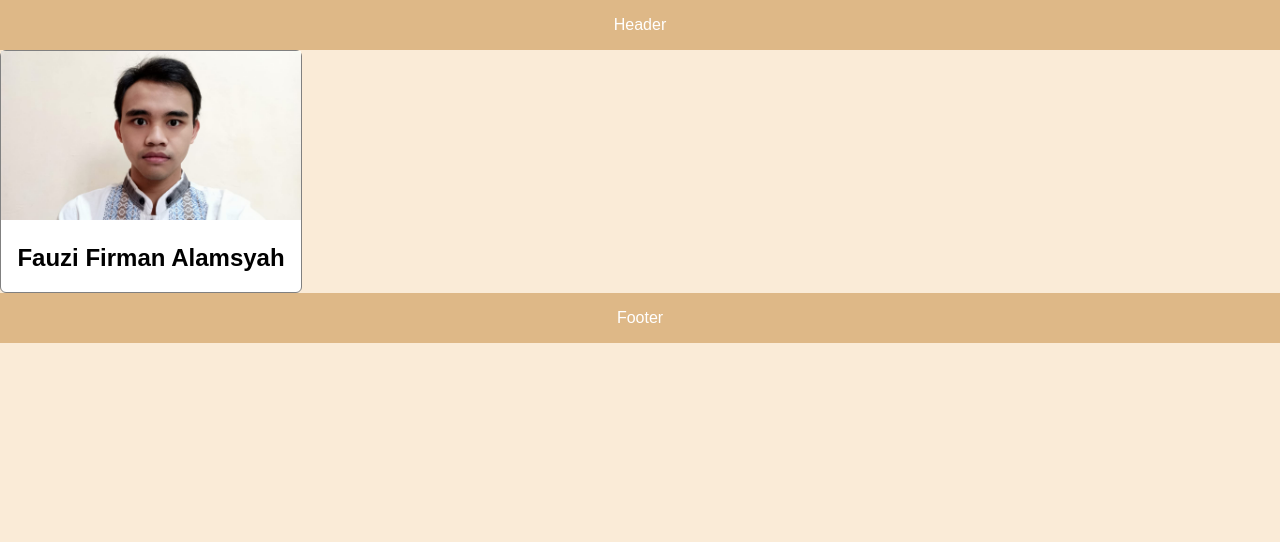
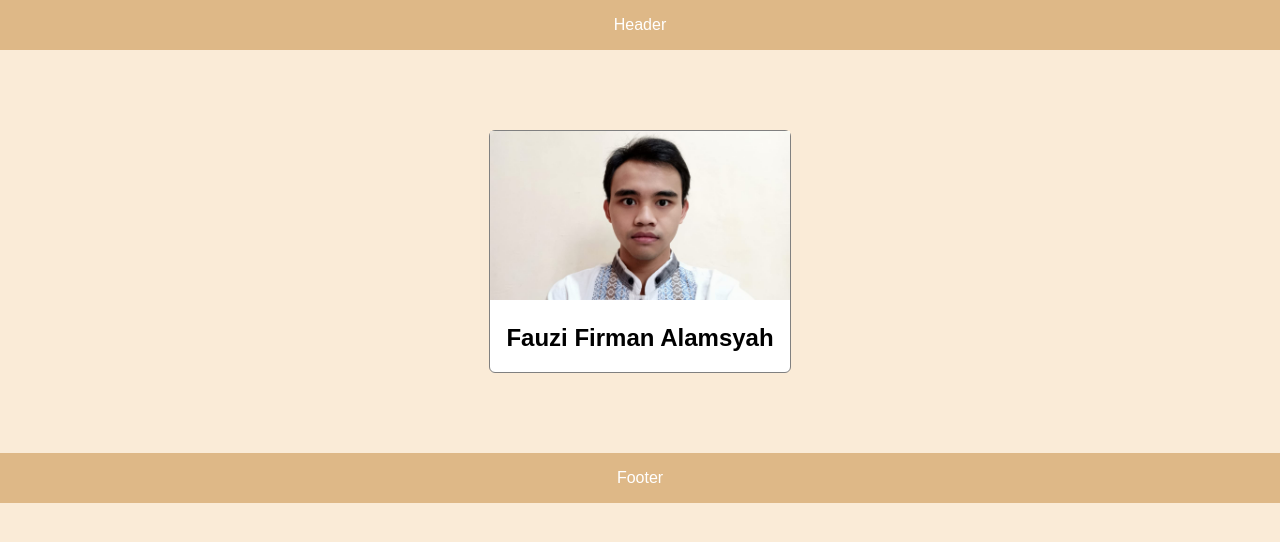
Before and after one commit to fauzi5896/my-repo-from-remote, a plain HTML site: page index.html in a window 1280 px wide. Drawn offline with Linux system fonts and the light colour scheme.

Commit message:
changed style for selector #profile-container, to make it centered horizontally

```diff
--- a/style.css
+++ b/style.css
@@ -9,6 +9,7 @@ body {
 
 #profile-container{
    max-width: 300px;
+   margin: 80px auto;
    background-color: white;
    border: 1px solid gray;
    border-radius: 6px;
```
Lines whose indentation alone changed are shown as unchanged.
